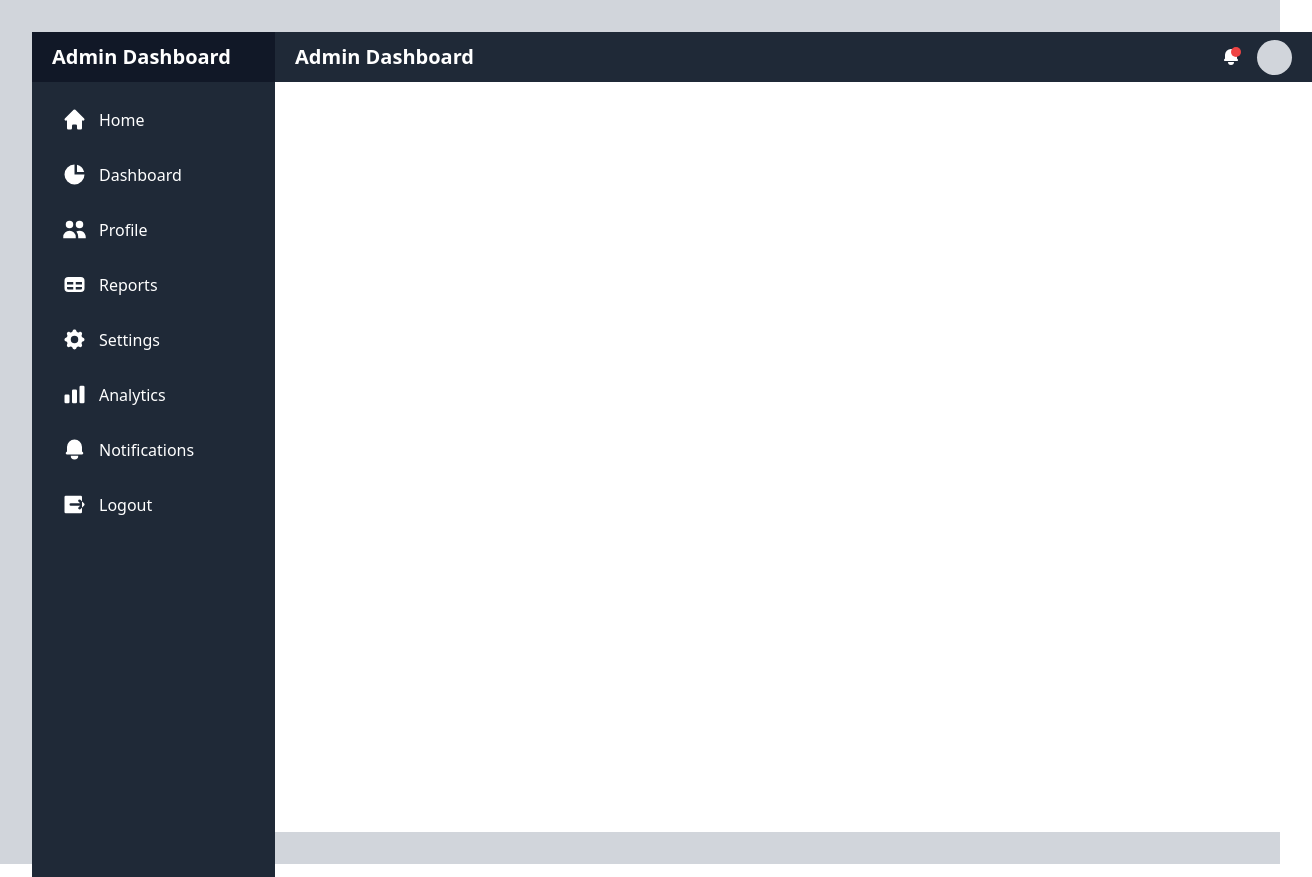
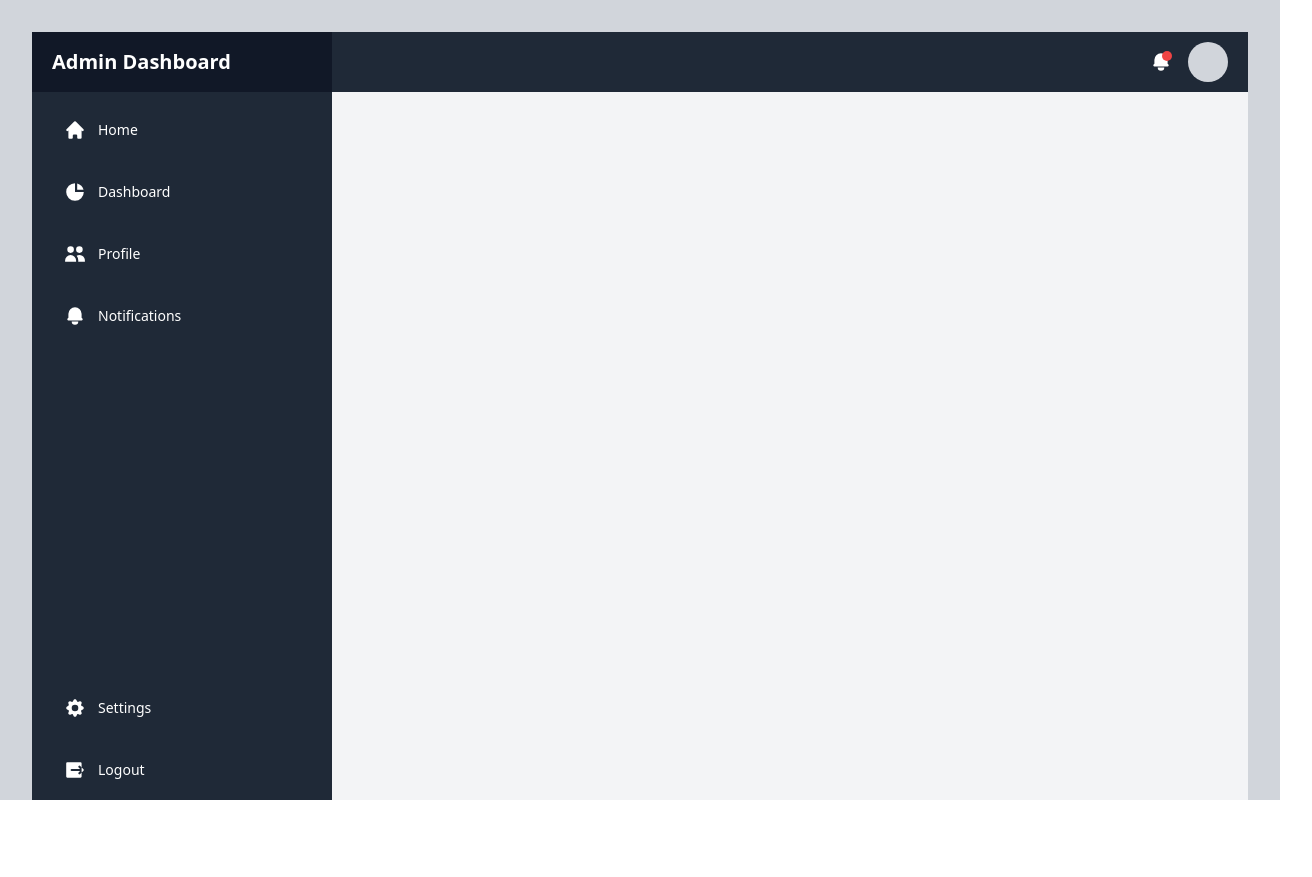
Before and after one commit to NeemaMwende/Vue-Dashboard, a Vue app: page /dashboard in a window 1280 px wide. Shown: the whole page, 1312 px wide, since content can reach past the window. After the commit the page ends 800 px from the top, so only its background shows below. Built offline with nearby package versions, Linux system fonts and the light colour scheme.

Commit message:
refactored

```diff
--- a/src/pages/master/dashboard.vue
+++ b/src/pages/master/dashboard.vue
@@ -1,66 +1,55 @@
 <template>
-  <div class="h-screen w-screen flex text-white">
+  <div class="min-h-screen w-full flex text-white">
     <!-- sidebar  -->
-    <div class="w-[300px] h-full bg-gray-200 text-white">
-      <div class="h-[50px] bg-gray-900 flex justify-start items-center">
+    <div class="w-[300px] min-h-screen bg-gray-200 text-white flex flex-col">
+      <div class="h-[60px] bg-gray-900 flex items-center">
         <div class="px-[20px]">
           <h3 class="font-bold text-xl">Admin Dashboard</h3>
         </div>
       </div>
-      <div class="h-[calc(100vh-5px)] bg-gray-800">
-        <div class="px-[20px] flex flex-col space-y-[10px] py-[15px]">
-          <router-link to="/home" class="inline-flex relative items-center py-[10px] px-[10px] w-full text-small font-medium hover:bg-gray-700 rounded-md">
-            <svg aria-hidden="true" class="mr-3 w-[25px] h-[25px]" fill="currentColor" viewBox="0 0 20 20" xmlns="http://www.w3.org/2000/svg">
+      <div class="flex-1 bg-gray-800 flex flex-col">
+        <div class="px-[20px] flex flex-col h-full py-[15px]">
+          <div class="flex-1 flex flex-col space-y-[16px]">
+            <router-link to="/" class="inline-flex relative items-center py-[12px] px-[12px] w-full text-sm font-medium hover:bg-gray-700 rounded-md transition-colors">
+              <svg aria-hidden="true" class="mr-3 w-[22px] h-[22px]" fill="currentColor" viewBox="0 0 20 20" xmlns="http://www.w3.org/2000/svg">
                 <path fill-rule="evenodd" d="M10.707 2.293a1 1 0 00-1.414 0l-7 7a1 1 0 001.414 1.414L4 10.414V17a1 1 0 001 1h2a1 1 0 001-1v-2a1 1 0 011-1h2a1 1 0 011 1v2a1 1 0 001 1h2a1 1 0 001-1v-6.586l.293.293a1 1 0 001.414-1.414l-7-7z"></path>
               </svg>
               Home
             </router-link>
 
-          <router-link to="/dashboard" class="inline-flex relative items-center py-[10px] px-[10px] w-full text-small font-medium hover:bg-gray-700 rounded-md">
-            <svg aria-hidden="true" class="mr-3 w-[25px] h-[25px]" fill="currentColor" viewBox="0 0 20 20" xmlns="http://www.w3.org/2000/svg">
+            <router-link to="/dashboard" class="inline-flex relative items-center py-[12px] px-[12px] w-full text-sm font-medium hover:bg-gray-700 rounded-md transition-colors">
+              <svg aria-hidden="true" class="mr-3 w-[22px] h-[22px]" fill="currentColor" viewBox="0 0 20 20" xmlns="http://www.w3.org/2000/svg">
                 <path d="M2 10a8 8 0 018-8v8h8a8 8 0 11-16 0z"></path>
                 <path d="M12 2.252A8.014 8.014 0 0117.748 8H12V2.252z"></path>
               </svg>
               Dashboard
             </router-link>
 
-          <router-link to="/profile" class="inline-flex relative items-center py-[10px] px-[10px] w-full text-small font-medium hover:bg-gray-700 rounded-md">
-            <svg aria-hidden="true" class="mr-3 w-[25px] h-[25px]" fill="currentColor" viewBox="0 0 20 20" xmlns="http://www.w3.org/2000/svg">
+            <router-link to="/profile" class="inline-flex relative items-center py-[12px] px-[12px] w-full text-sm font-medium hover:bg-gray-700 rounded-md transition-colors">
+              <svg aria-hidden="true" class="mr-3 w-[22px] h-[22px]" fill="currentColor" viewBox="0 0 20 20" xmlns="http://www.w3.org/2000/svg">
                 <path d="M9 6a3 3 0 11-6 0 3 3 0 016 0zM17 6a3 3 0 11-6 0 3 3 0 016 0zM12.93 17c.046-.327.07-.66.07-1a6.97 6.97 0 00-1.5-4.33A5 5 0 0119 16v1h-6.07zM6 11a5 5 0 015 5v1H1v-1a5 5 0 015-5z"></path>
               </svg>
               Profile
             </router-link>
 
-          <router-link to="/reports" class="inline-flex relative items-center py-[10px] px-[10px] w-full text-small font-medium hover:bg-gray-700 rounded-md">
-            <svg aria-hidden="true" class="mr-3 w-[25px] h-[25px]" fill="currentColor" viewBox="0 0 20 20" xmlns="http://www.w3.org/2000/svg">
-              <path fill-rule="evenodd" d="M5 4a3 3 0 00-3 3v6a3 3 0 003 3h10a3 3 0 003-3V7a3 3 0 00-3-3H5zm-1 9v-1h5v2H5a1 1 0 01-1-1zm7 1h4a1 1 0 001-1v-1h-5v2zm0-4h5V8h-5v2zM9 8H4v2h5V8z" clip-rule="evenodd"></path>
+            <router-link to="/notifications" class="inline-flex relative items-center py-[12px] px-[12px] w-full text-sm font-medium hover:bg-gray-700 rounded-md transition-colors">
+              <svg aria-hidden="true" class="mr-3 w-[22px] h-[22px]" fill="currentColor" viewBox="0 0 20 20" xmlns="http://www.w3.org/2000/svg">
+                <path d="M10 2a6 6 0 00-6 6v3.586l-.707.707A1 1 0 004 14h12a1 1 0 00.707-1.707L16 11.586V8a6 6 0 00-6-6zM10 18a3 3 0 01-3-3h6a3 3 0 01-3 3z"></path>
               </svg>
-            Reports
+              Notifications
             </router-link>
+          </div>
 
-          <router-link to="/settings" class="inline-flex relative items-center py-[10px] px-[10px] w-full text-small font-medium hover:bg-gray-700 rounded-md">
-            <svg aria-hidden="true" class="mr-3 w-[25px] h-[25px]" fill="currentColor" viewBox="0 0 20 20" xmlns="http://www.w3.org/2000/svg">
-              <path fill-rule="evenodd" d="M11.49 3.17c-.38-1.56-2.6-1.56-2.98 0a1.532 1.532 0 01-2.286.948c-1.372-.836-2.942.734-2.106 2.106.54.886.061 2.042-.947 2.287-1.561.379-1.561 2.6 0 2.978a1.532 1.532 0 01.947 2.287c-.836 1.372.734 2.942 2.106 2.106a1.532 1.532 0 012.287.947c.379 1.561 2.6 1.561 2.978 0a1.533 1.533 0 012.287-.947c1.372.836 2.942-.734 2.106-2.106a1.533 1.533 0 01.947-2.287c1.561-.379 1.561-2.6 0-2.978a1.532 1.532 0 01-.947-2.287c.836-1.372-.734-2.942-2.106-2.106a1.532 1.532 0 01-2.287-.947zM10 13a3 3 0 100-6 3 3 0 000 6z" clip-rule="evenodd"></path>
+          <div class="mt-auto pt-6 mb-6">
+            <router-link to="/settings" class="inline-flex relative items-center py-[12px] px-[12px] w-full text-sm font-medium hover:bg-gray-700 rounded-md transition-colors">
+              <svg aria-hidden="true" class="mr-3 w-[22px] h-[22px]" fill="currentColor" viewBox="0 0 20 20" xmlns="http://www.w3.org/2000/svg">
+                <path fill-rule="evenodd" d="M11.49 3.17c-.38-1.56-2.6-1.56-2.98 0a1.532 1.532 0 01-2.286.948c-1.372-.836-2.942.734-2.106 2.106.54.886.061 2.042-.947 2.287-1.561.379-1.561 2.6 0 2.978a1.532 1.532 0 01.947 2.287c-.836 1.372.734 2.942 2.106 2.106a1.532 1.532 0 012.287.947c.379 1.561 2.6 1.561 2.978 0a1.533 1.533 0 012.287-.947c1.372.836 2.942-.734 2.106-2.106a1.533 1.533 0 01.947-2.287c1.561-.379 1.561-2.6 0-2.978a1.532 1.532 0 01-.947-2.287c.836-1.372-.734-2.942-2.106-2.106a1.532 1.532 0 01-2.287-.947zM10 13a3 3 0 100-6 3 3 0 000 6z"></path>
               </svg>
               Settings
             </router-link>
 
-          <router-link to="/analytics" class="inline-flex relative items-center py-[10px] px-[10px] w-full text-small font-medium hover:bg-gray-700 rounded-md">
-            <svg aria-hidden="true" class="mr-3 w-[25px] h-[25px]" fill="currentColor" viewBox="0 0 20 20" xmlns="http://www.w3.org/2000/svg">
-              <path d="M2 11a1 1 0 011-1h2a1 1 0 011 1v5a1 1 0 01-1 1H3a1 1 0 01-1-1v-5zM8 7a1 1 0 011-1h2a1 1 0 011 1v9a1 1 0 01-1 1H9a1 1 0 01-1-1V7zM14 4a1 1 0 011-1h2a1 1 0 011 1v12a1 1 0 01-1 1h-2a1 1 0 01-1-1V4z"></path>
-            </svg>
-            Analytics
-          </router-link>
-
-          <router-link to="/notifications" class="inline-flex relative items-center py-[10px] px-[10px] w-full text-small font-medium hover:bg-gray-700 rounded-md">
-            <svg aria-hidden="true" class="mr-3 w-[25px] h-[25px]" fill="currentColor" viewBox="0 0 20 20" xmlns="http://www.w3.org/2000/svg">
-              <path d="M10 2a6 6 0 00-6 6v3.586l-.707.707A1 1 0 004 14h12a1 1 0 00.707-1.707L16 11.586V8a6 6 0 00-6-6zM10 18a3 3 0 01-3-3h6a3 3 0 01-3 3z"></path>
-            </svg>
-            Notifications
-          </router-link>
-
-          <router-link to="/logout" class="inline-flex relative items-center py-[10px] px-[10px] w-full text-small font-medium hover:bg-gray-700 rounded-md mt-auto">
-            <svg aria-hidden="true" class="mr-3 w-[25px] h-[25px]" fill="currentColor" viewBox="0 0 20 20" xmlns="http://www.w3.org/2000/svg">
+            <router-link to="/logout" class="inline-flex relative items-center py-[12px] px-[12px] w-full text-sm font-medium hover:bg-gray-700 rounded-md mt-4 transition-colors">
+              <svg aria-hidden="true" class="mr-3 w-[22px] h-[22px]" fill="currentColor" viewBox="0 0 20 20" xmlns="http://www.w3.org/2000/svg">
                 <path fill-rule="evenodd" d="M3 3a1 1 0 00-1 1v12a1 1 0 001 1h12a1 1 0 001-1V4a1 1 0 00-1-1H3zm10.293 9.293a1 1 0 001.414 1.414l3-3a1 1 0 000-1.414l-3-3a1 1 0 10-1.414 1.414L14.586 9H7a1 1 0 100 2h7.586l-1.293 1.293z" clip-rule="evenodd"></path>
               </svg>
               Logout
@@ -68,21 +57,21 @@
           </div>
         </div>
       </div>
+    </div>
 
-    <div class="w-full h-full bg-gray-400">
-      <div class="h-[50px] bg-gray-800 flex items-center justify-between px-[20px]">
-        <h3 class="font-bold text-xl">Admin Dashboard</h3>
+    <div class="flex-1 flex flex-col">
+      <div class="h-[60px] bg-gray-800 flex items-center justify-end px-[20px]">
         <div class="flex items-center gap-4">
-          <div class="relative">
-            <svg class="w-[20px] h-[20px]" fill="currentColor" viewBox="0 0 20 20" xmlns="http://www.w3.org/2000/svg">
+          <div class="relative cursor-pointer">
+            <svg class="w-[22px] h-[22px]" fill="currentColor" viewBox="0 0 20 20" xmlns="http://www.w3.org/2000/svg">
               <path d="M10 2a6 6 0 00-6 6v3.586l-.707.707A1 1 0 004 14h12a1 1 0 00.707-1.707L16 11.586V8a6 6 0 00-6-6zM10 18a3 3 0 01-3-3h6a3 3 0 01-3 3z"></path>
             </svg>
             <span class="absolute top-0 right-0 h-[10px] w-[10px] bg-red-500 rounded-full"></span>
           </div>
-          <div class="w-[35px] h-[35px] bg-gray-300 rounded-full"></div>
+          <div class="w-[40px] h-[40px] bg-gray-300 rounded-full cursor-pointer"></div>
         </div>
       </div>
-      <div class="h-[calc(100vh-50px)] bg-white text-gray-800 p-[20px]">
+      <div class="flex-1 bg-gray-100 text-gray-800 p-[24px] overflow-auto">
         <router-view></router-view>
       </div>
     </div>
@@ -95,4 +84,17 @@ export default {
 }
 </script>
 
-<style></style>
+<style>
+html, body {
+  margin: 0;
+  padding: 0;
+  height: 100%;
+  width: 100%;
+  overflow: hidden;
+}
+
+#app {
+  height: 100vh;
+  width: 100vw;
+}
+</style>
--- a/src/router/index.js
+++ b/src/router/index.js
@@ -9,7 +9,7 @@ import profile from '@/pages/profile.vue'
 
 const routes = [
   {
-    path: '/home',
+    path: '/',
     name: 'home',
     component: home
   },
```
Lines whose indentation alone changed are shown as unchanged.
